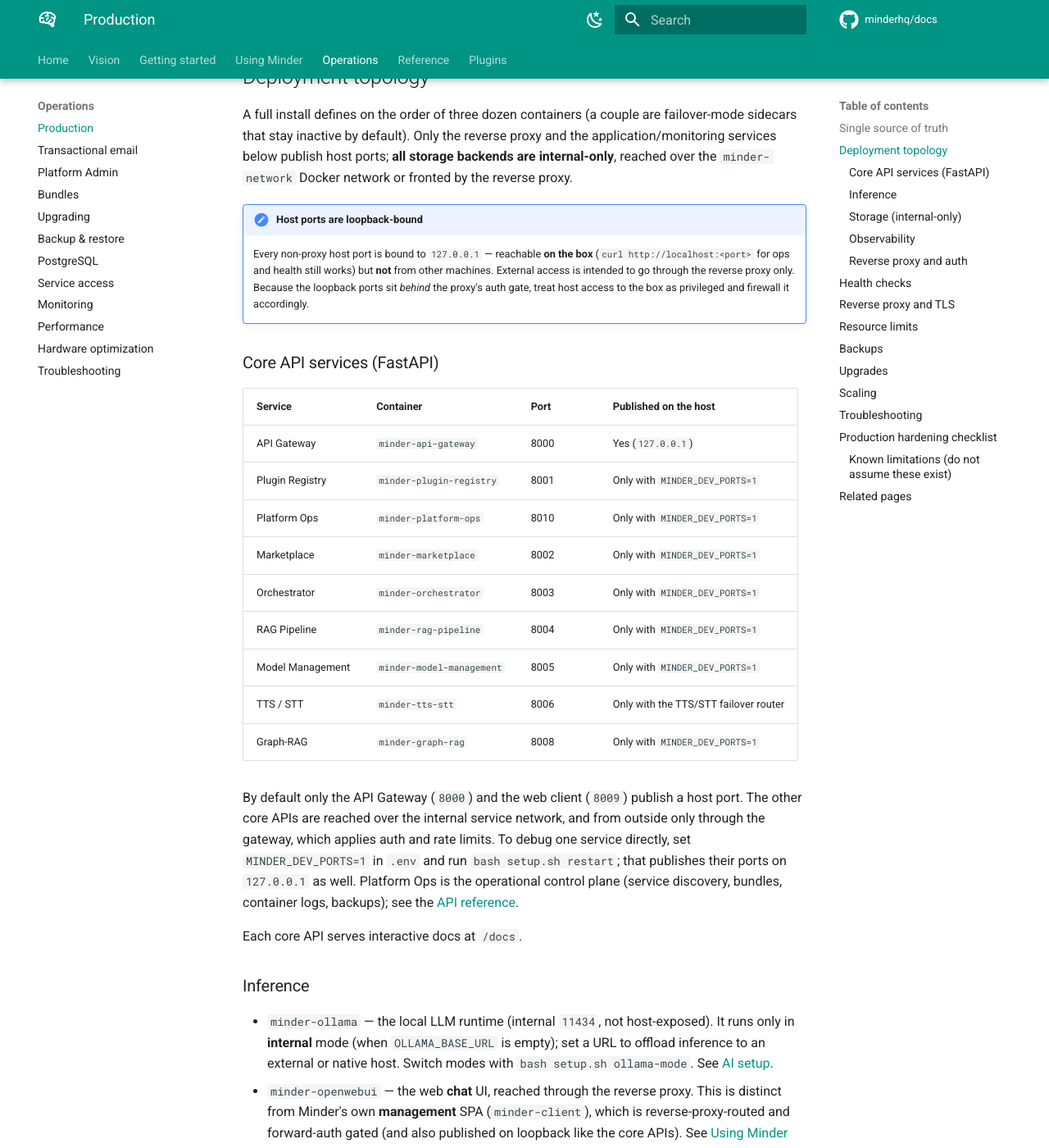
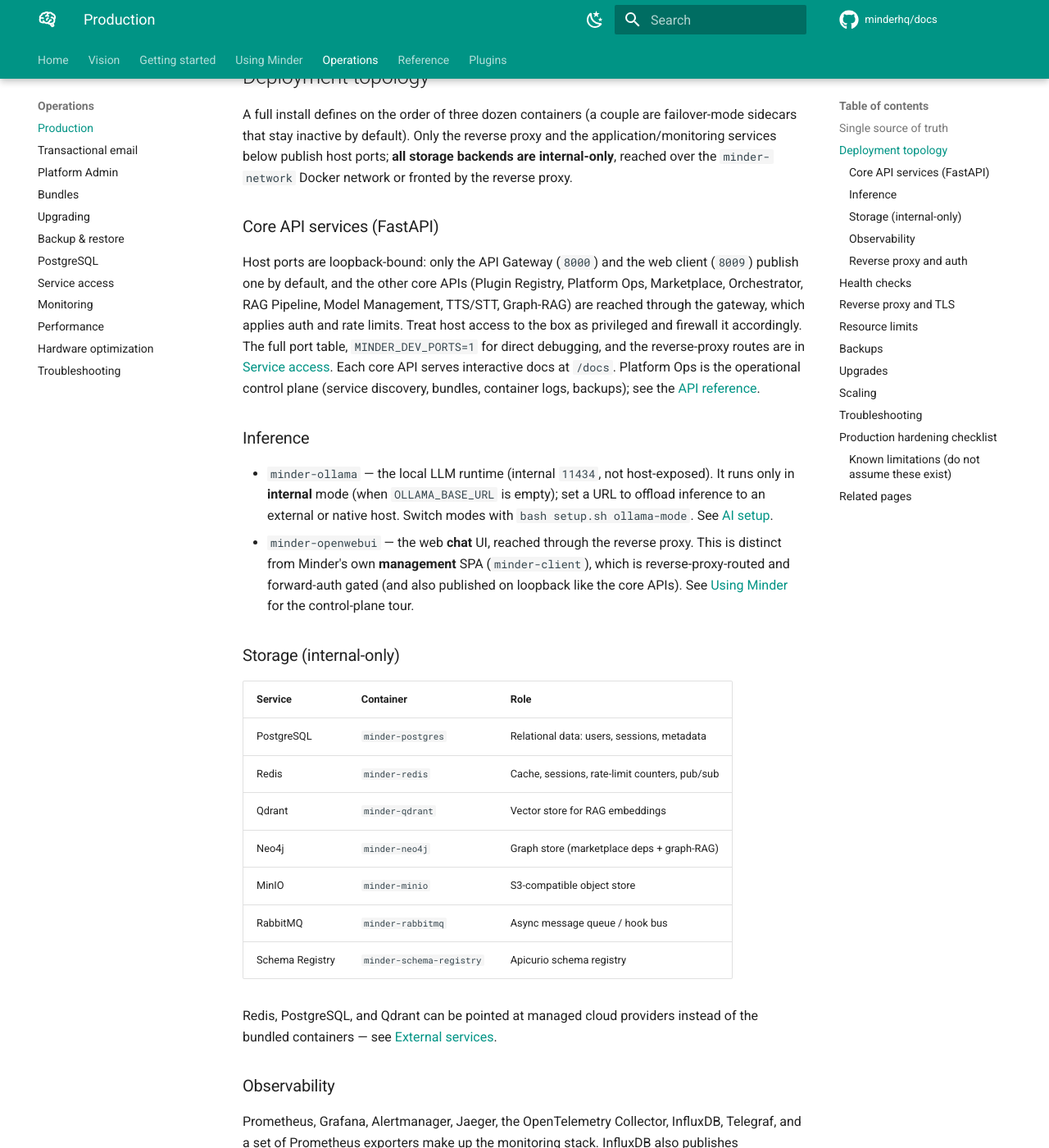
Before and after one commit to minderhq/docs, an MkDocs documentation site: the page built from docs/production.md, in a window 1280 px wide and 1400 px high, scrolled down 1167 px. Shown: the whole window at 82% size. Built offline with MkDocs 1.6.1 and Material for MkDocs 9.7.7, drawn with Linux system fonts in a browser that asks for light colours; comment, search, counter and statistics services are not loaded; some of the changed text lies outside the part shown.

Commit message:
docs: remove private-repo references, dedupe bundles and port tables, unify spelling
Co-Authored-By: Claude Opus 5.5 <noreply@anthropic.com>

```diff
--- a/docs/production.md
+++ b/docs/production.md
@@ -57,36 +57,18 @@ the application/monitoring services below publish host ports; **all storage
 backends are internal-only**, reached over the `minder-network` Docker network or
 fronted by the reverse proxy.
 
-!!! note "Host ports are loopback-bound"
-    Every non-proxy host port is bound to `127.0.0.1` — reachable **on the box**
-    (`curl http://localhost:<port>` for ops and health still works) but **not**
-    from other machines. External access is intended to go through the reverse
-    proxy only. Because the loopback ports sit *behind* the proxy's auth gate,
-    treat host access to the box as privileged and firewall it accordingly.
-
 ### Core API services (FastAPI)
 
-| Service | Container | Port | Published on the host |
-|---|---|---|---|
-| API Gateway | `minder-api-gateway` | 8000 | Yes (`127.0.0.1`) |
-| Plugin Registry | `minder-plugin-registry` | 8001 | Only with `MINDER_DEV_PORTS=1` |
-| Platform Ops | `minder-platform-ops` | 8010 | Only with `MINDER_DEV_PORTS=1` |
-| Marketplace | `minder-marketplace` | 8002 | Only with `MINDER_DEV_PORTS=1` |
-| Orchestrator | `minder-orchestrator` | 8003 | Only with `MINDER_DEV_PORTS=1` |
-| RAG Pipeline | `minder-rag-pipeline` | 8004 | Only with `MINDER_DEV_PORTS=1` |
-| Model Management | `minder-model-management` | 8005 | Only with `MINDER_DEV_PORTS=1` |
-| TTS / STT | `minder-tts-stt` | 8006 | Only with the TTS/STT failover router |
-| Graph-RAG | `minder-graph-rag` | 8008 | Only with `MINDER_DEV_PORTS=1` |
-
-By default only the API Gateway (`8000`) and the web client (`8009`) publish a
-host port. The other core APIs are reached over the internal service network,
-and from outside only through the gateway, which applies auth and rate limits.
-To debug one service directly, set `MINDER_DEV_PORTS=1` in `.env` and run
-`bash setup.sh restart`; that publishes their ports on `127.0.0.1` as well.
-Platform Ops is the operational control plane (service discovery, bundles,
-container logs, backups); see the [API reference](api-reference.md).
-
-Each core API serves interactive docs at `/docs`.
+Host ports are loopback-bound: only the API Gateway (`8000`) and the web client
+(`8009`) publish one by default, and the other core APIs (Plugin Registry,
+Platform Ops, Marketplace, Orchestrator, RAG Pipeline, Model Management, TTS/STT,
+Graph-RAG) are reached through the gateway, which applies auth and rate limits.
+Treat host access to the box as privileged and firewall it accordingly. The full
+port table, `MINDER_DEV_PORTS=1` for direct debugging, and the reverse-proxy
+routes are in [Service access](service-access.md). Each core API serves
+interactive docs at `/docs`. Platform Ops is the operational control plane
+(service discovery, bundles, container logs, backups); see the
+[API reference](api-reference.md).
 
 ### Inference
 
@@ -312,7 +294,9 @@ a hardened, public-facing deployment:
 
 ## Related pages
 
-- [Self-hosting](self-hosting.md) — first-time install and capability bundles.
+- [Self-hosting](self-hosting.md) — first-time install.
+- [Capability bundles](bundles.md) — turning services on and off.
+- [Service access](service-access.md) — host ports, proxy routes and debugging access.
 - [AI setup](ai-setup.md) — inference modes and models.
 - [Authentication](authentication.md) — SSO, JWTs, roles, Traefik/Authelia.
 - [Transactional email](email.md) — SMTP, sender DNS, password-reset email.
```
Also changed, not shown: other parts of docs/production.md (+1 -1 lines), README.md (+1 -2 lines), docs/hardware-optimization.md (+1 -1 lines), docs/index.md (+1 -2 lines), docs/plugins/authoring.md (+1 -1 lines), docs/plugins/publishing.md (+5 -3 lines), docs/quickstart.md (+2 -2 lines), docs/self-hosting.md (+8 -13 lines), docs/vision.md (+4 -4 lines).
